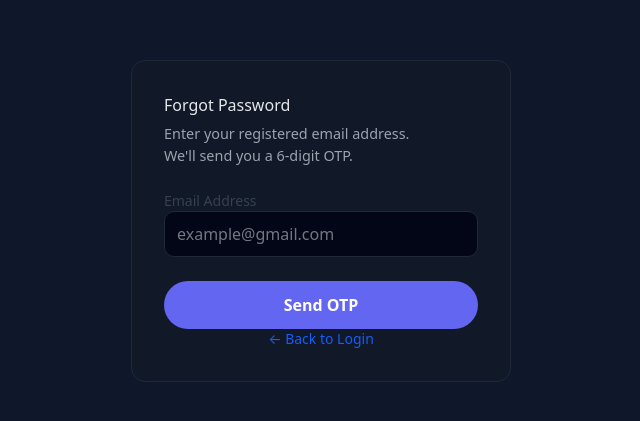
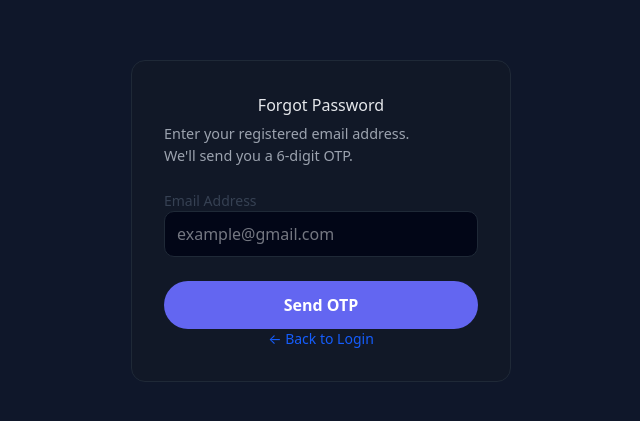
Before and after one commit to donald-hub/notes-app-frontend, a React (Vite) app: page /forgot-password in a window 1280 px wide. Shown: the part 179-600 px from the top of the page, without its empty margins (319-959 px from the left). Built offline with nearby package versions, Linux system fonts and the light colour scheme; the HTML template or start-up script is replaced by a standard one.

Commit message:
styling forgotPassword

```diff
--- a/src/pages/ForgotPassword.jsx
+++ b/src/pages/ForgotPassword.jsx
@@ -31,9 +31,9 @@ const ForgotPassword = () => {
   return (
     <div className={styles.authPage}>
       <div className={styles.container}>
-        <h2 className={styles.header}>
+        <h1 className={styles.header}>
           Forgot Password
-        </h2>
+        </h1>
 
         <p className={styles.authSub}>
           Enter your registered email address.
--- a/src/pages/ForgotPassword.module.css
+++ b/src/pages/ForgotPassword.module.css
@@ -15,6 +15,7 @@
     padding: 32px;
 }
 .header {
+  text-align: center;
   color: var(--text);
   margin-bottom: 6px;
 }
```
